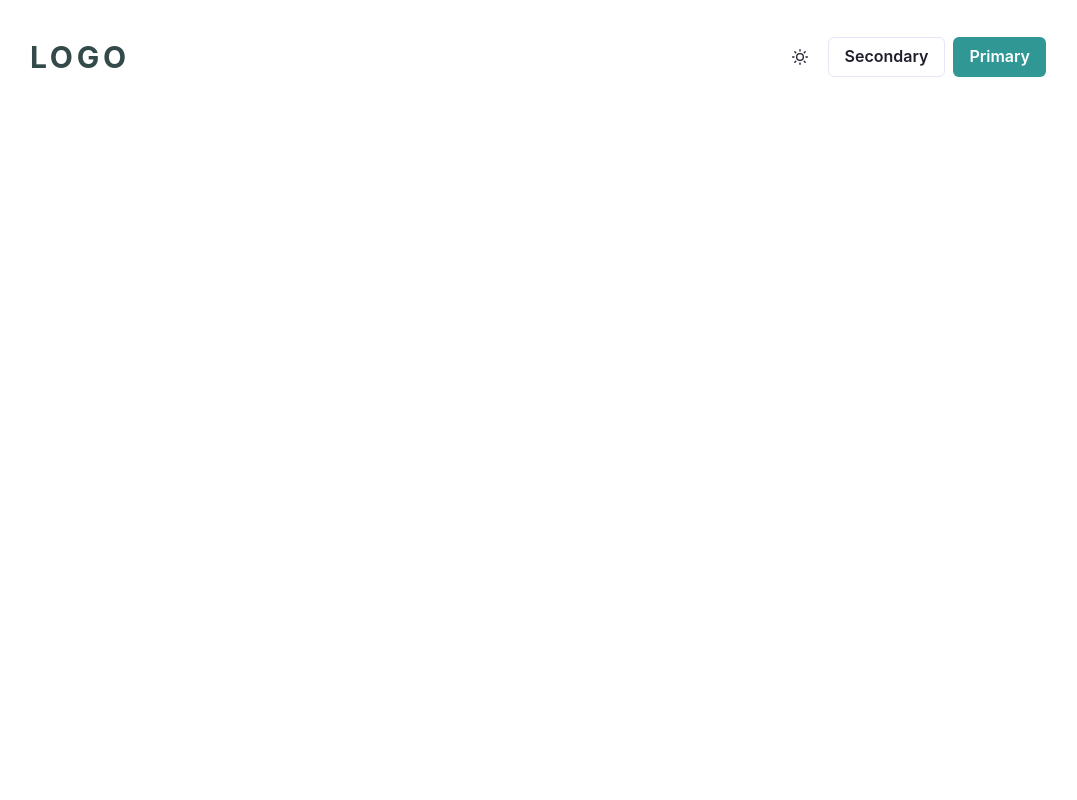
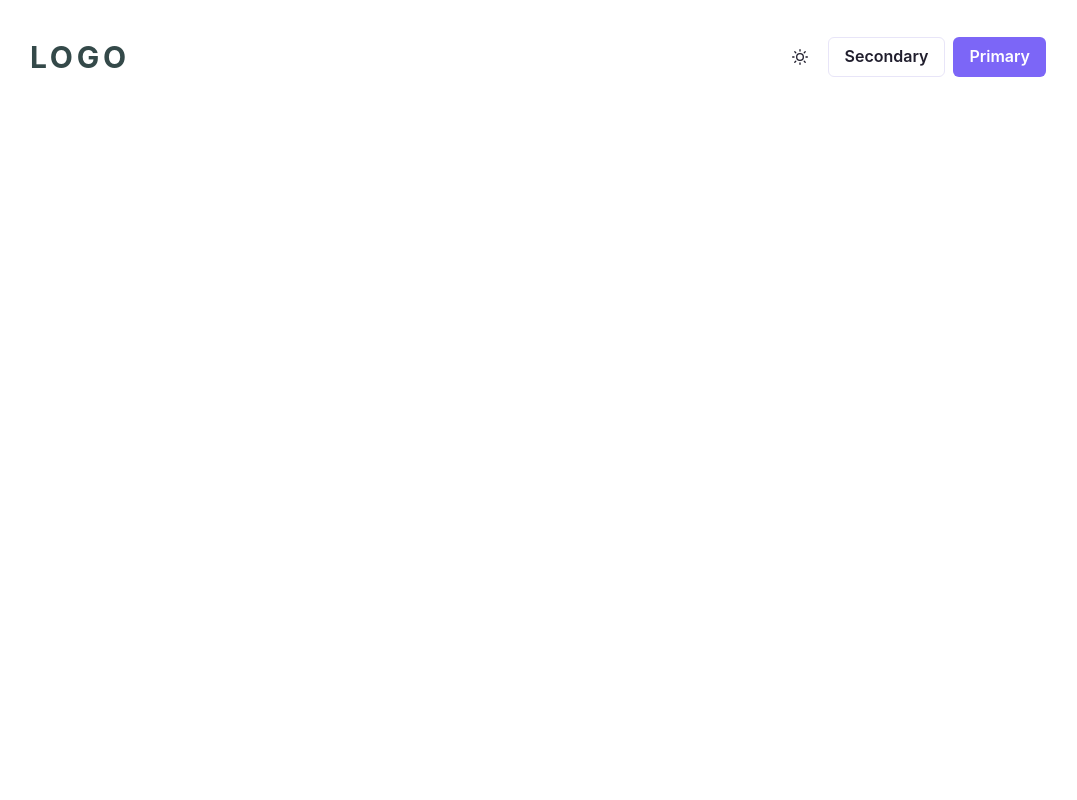
Before and after one commit to JCcastagne/next-js-chakra-ui-template, a Next.js app: page / in a window 1280 px wide. Shown: the top 800 px of the page, without its empty margins (102-1179 px from the left). Built offline with nearby package versions, Linux system fonts and the light colour scheme.

Commit message:
Update color scheme for buttons.

```diff
--- a/components/Navbar/Navbar.js
+++ b/components/Navbar/Navbar.js
@@ -64,12 +64,12 @@ export default function Navbar () {
             icon={colorMode === 'light' ? <SunIcon /> : <MoonIcon />}
           />
 
-          <HStack display={{ base: 'none', md: 'flex' }}>
+          <HStack colorScheme='indigo' display={{ base: 'none', md: 'flex' }}>
             <Button variant='outline' onClick={() => router.push('/')}>
               Secondary
             </Button>
 
-            <Button colorScheme='teal' onClick={() => router.push('/')}>
+            <Button colorScheme='indigo' onClick={() => router.push('/')}>
               Primary
             </Button>
           </HStack>
```
